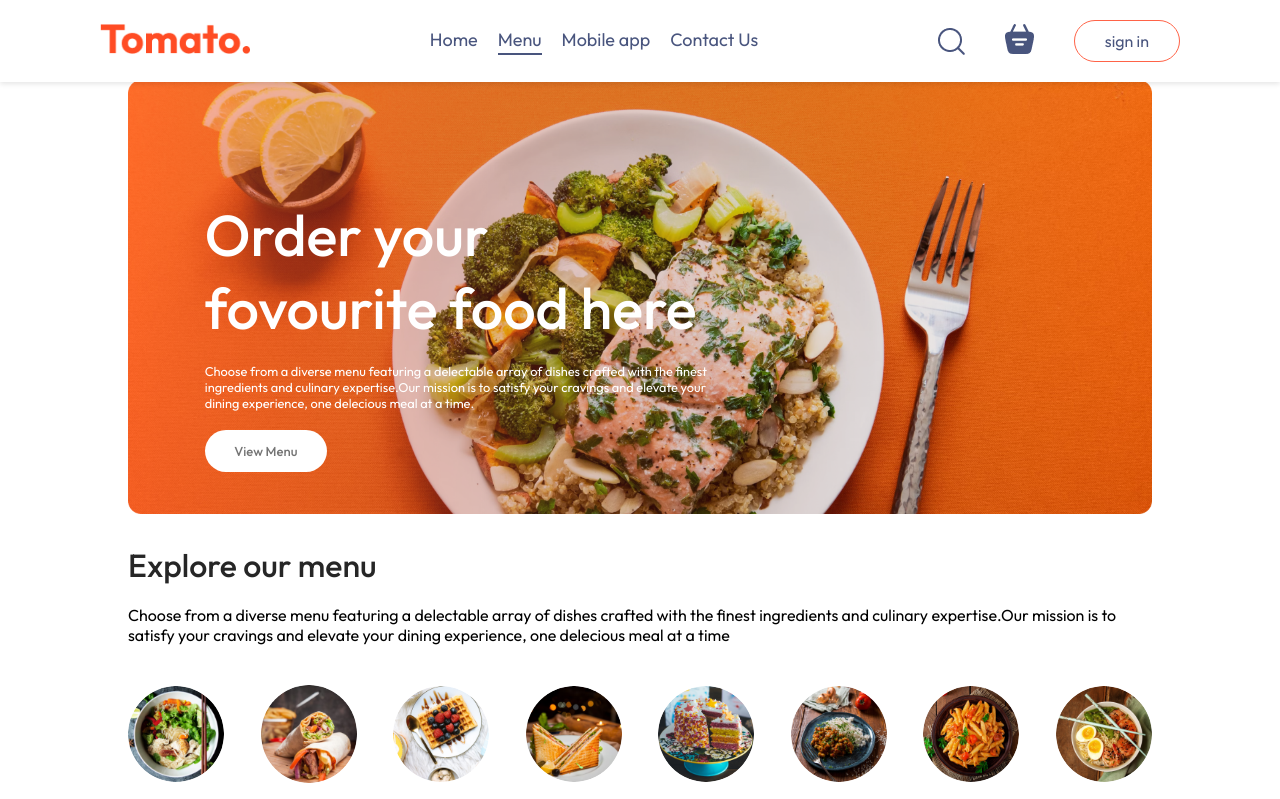
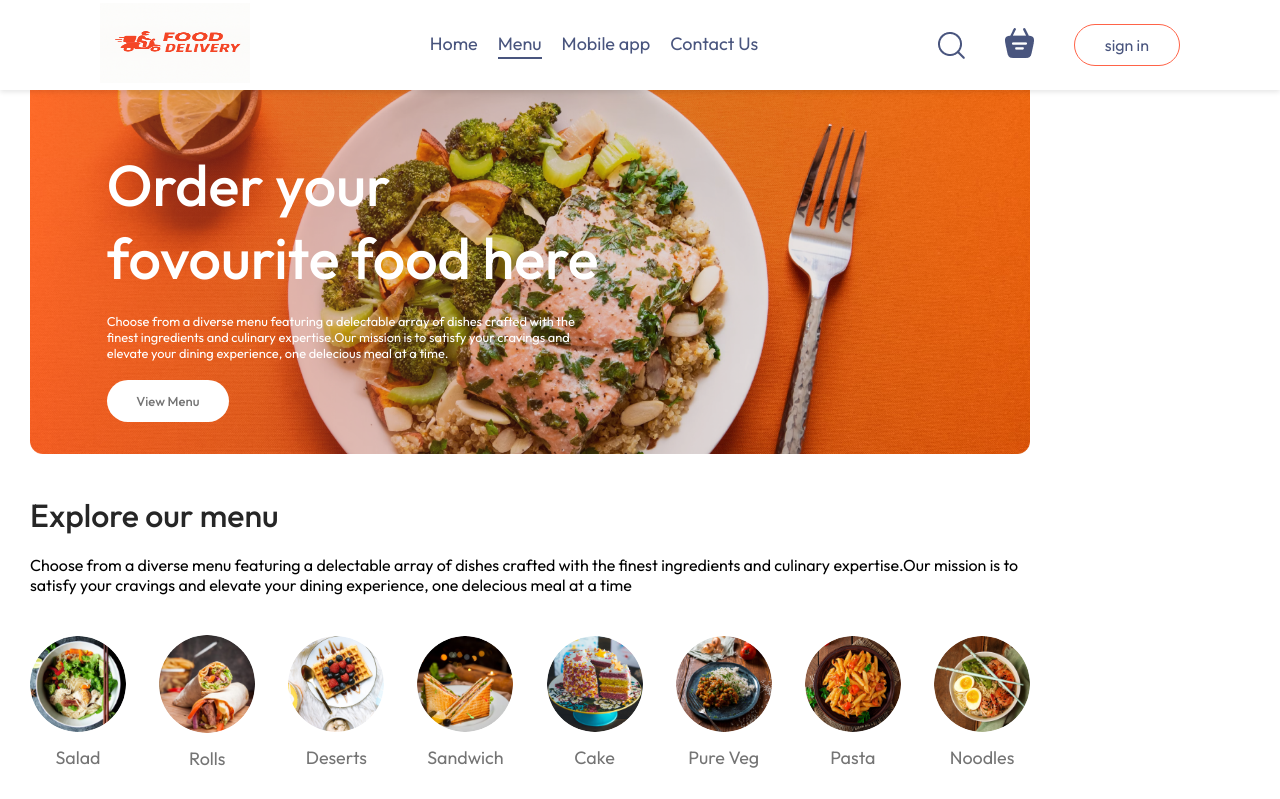
Before and after one commit to MungaiHub/react-food-delivery, a React (Vite) app in the folder frontend/: page / in a window 1280 px wide. Shown: the top 799 px of the page. Built offline with nearby package versions, Linux system fonts and the light colour scheme.

Commit message:
changed the logo

```diff
--- a/frontend/src/components/Footer/Footer.jsx
+++ b/frontend/src/components/Footer/Footer.jsx
@@ -6,10 +6,10 @@ const Footer = () => {
     <div className='footer' id='footer'>
         <div className="footer-content">
             <div className="footer-content-left">
-                <img src={assets.logo} alt="" />
+                <img src={assets.logo} alt=""  width={"100px"}/>
                 <p>Lorem ipsum dolor sit amet consectetur adipisicing elit. Doloribus, nemo.</p>
                 <div className="footer-social-icons">
-                    <img src={assets.facebook_icon} alt="" />
+                    <img src={assets.facebook_icon} alt=""  />
                     <img src={assets.twitter_icon} alt="" />
                     <img src={assets.linkedin_icon} alt="" />
                 </div>
--- a/frontend/src/components/Navbar/Navbar.css
+++ b/frontend/src/components/Navbar/Navbar.css
@@ -3,7 +3,8 @@
   position: fixed;            /* make it stay fixed at the top */
   top: 0;
   left: 0;
-  width: 100%;                /* full width across the screen */
+  width: 100%;
+  height:90px;              /* full width across the screen */
   padding: 20px 0px;
   display: flex;
   justify-content: space-between;
@@ -16,6 +17,7 @@
 
 .navbar .logo{
     width: 150px;
+    height: 80px;
     margin-left: 100px;
 }
 
--- a/frontend/src/index.css
+++ b/frontend/src/index.css
@@ -10,6 +10,7 @@
 }
 body{
   min-height: 100vh;
+  padding-left: 30px;
 }
 a{
   text-decoration: none;
@@ -17,7 +18,6 @@ a{
 }
 .app {
   width: 80%;
-  margin: 80px auto 0 auto;  /* top | horizontal | bottom | horizontal */
 }
 
 @keyframes fadeIn{
```
Also changed, not shown: frontend/src/assets/logo.png.
